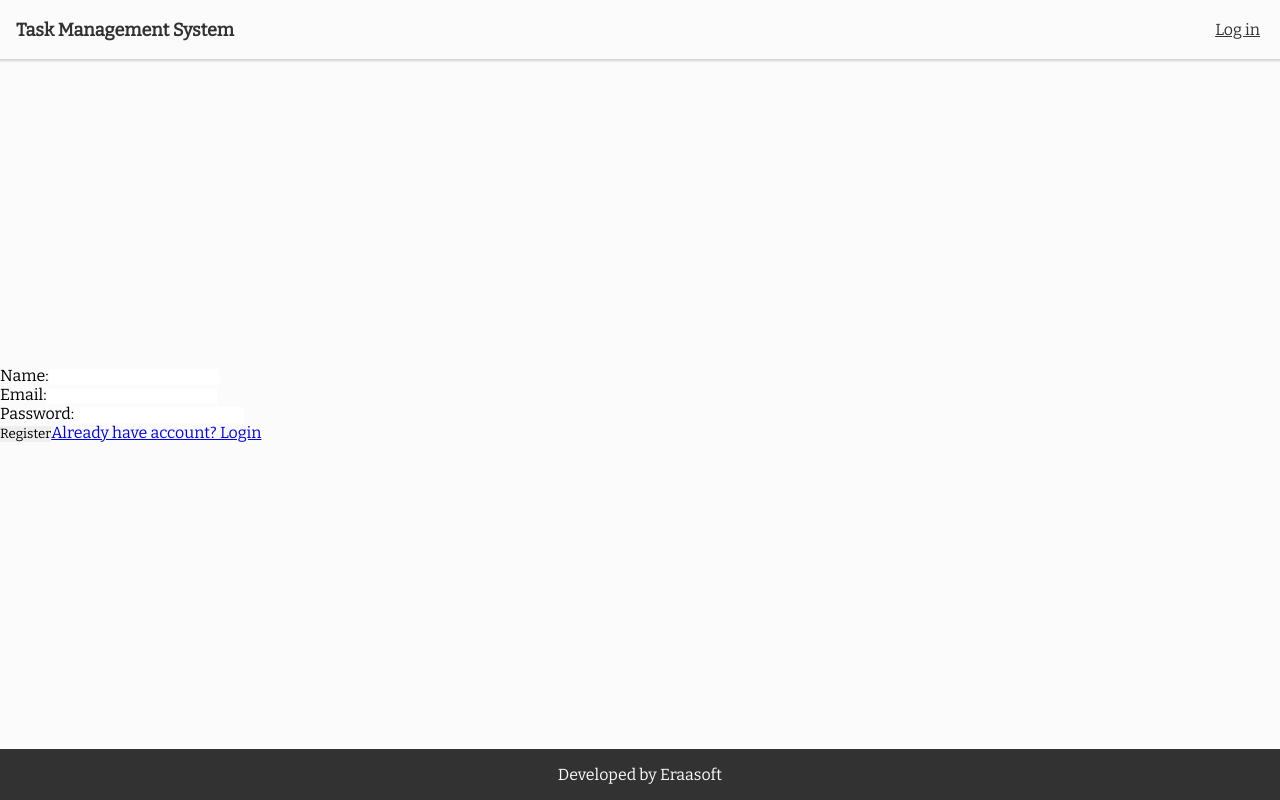
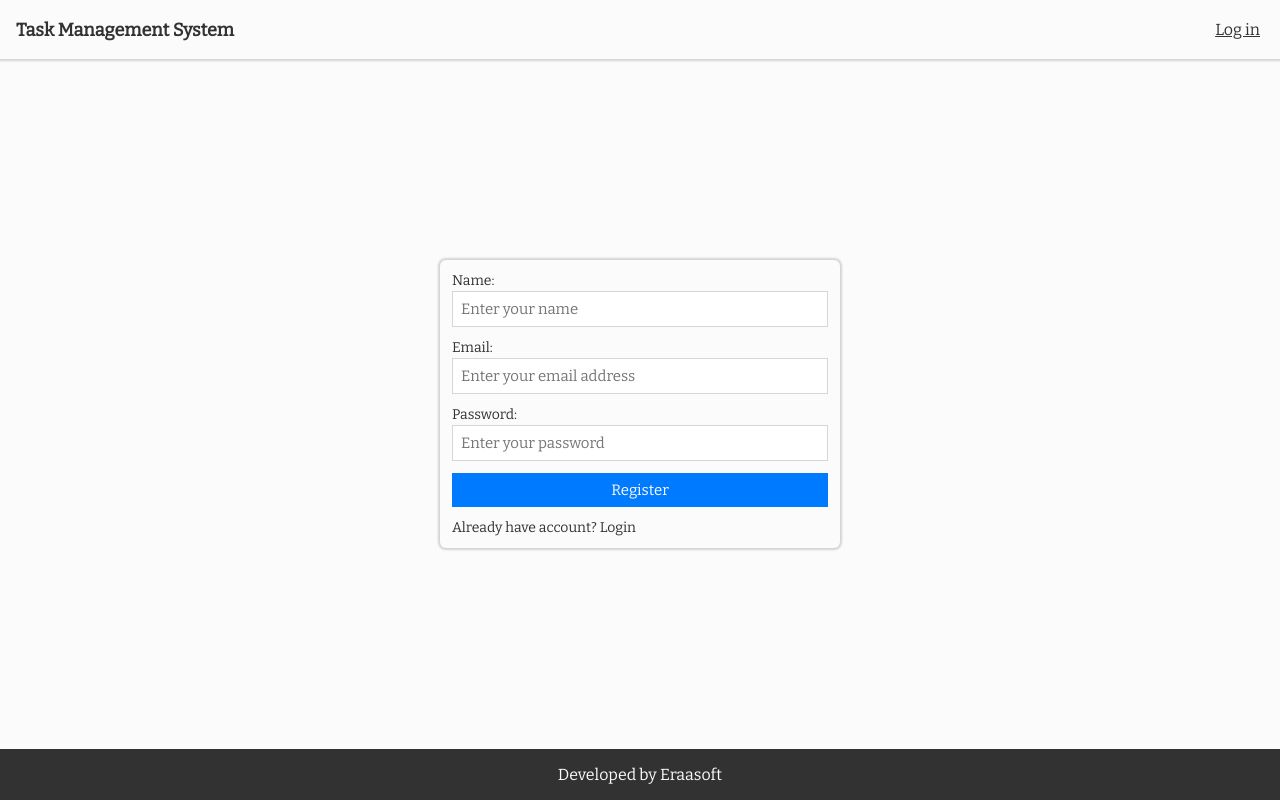
Before and after one commit to ahmed0saber/eraasoft-task-management-system--react-js, a React (Vite) app in the folder eraasoft-auth/: page /register in a window 1280 px wide. Built offline with nearby package versions, Linux system fonts and the light colour scheme.

Commit message:
Style Register page

```diff
--- a/eraasoft-auth/src/pages/Register.jsx
+++ b/eraasoft-auth/src/pages/Register.jsx
@@ -56,35 +56,41 @@
   }
 
   return (
-    <div>
+    <div className="auth-page">
       <form onSubmit={handleSubmit}>
-        <label>
-          Name:
+        <div className="input-group">
+          <label htmlFor="name">Name:</label>
           <input
-            type="text"
+              type="name"
+              id="name"
+              placeholder="Enter your name"
               value={name}
               onChange={(event) => setName(event.target.value)}
+              required
           />
-        </label>
-        <br />
-        <label>
-          Email:
+        </div>
+        <div className="input-group">
+          <label htmlFor="email">Email:</label>
           <input
               type="email"
+              id="email"
+              placeholder="Enter your email address"
               value={email}
               onChange={(event) => setEmail(event.target.value)}
+              required
           />
-        </label>
-        <br />
-        <label>
-          Password:
+        </div>
+        <div className="input-group">
+            <label htmlFor="password">Password:</label>
             <input
                 type="password"
+                id="password"
+                placeholder="Enter your password"
                 value={password}
                 onChange={(event) => setPassword(event.target.value)}
+                required
             />
-        </label>
-        <br />
+        </div>
         <button type="submit">Register</button>
         <Link to="/login">Already have account? Login</Link>
       </form>
```
Lines whose indentation alone changed are shown as unchanged.
